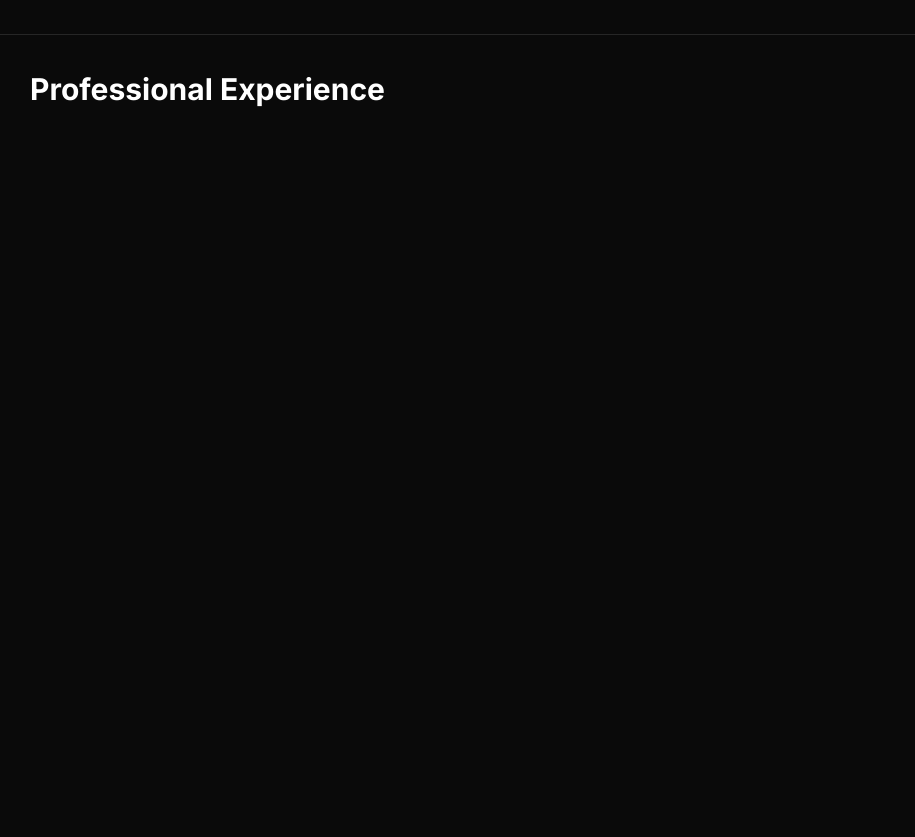
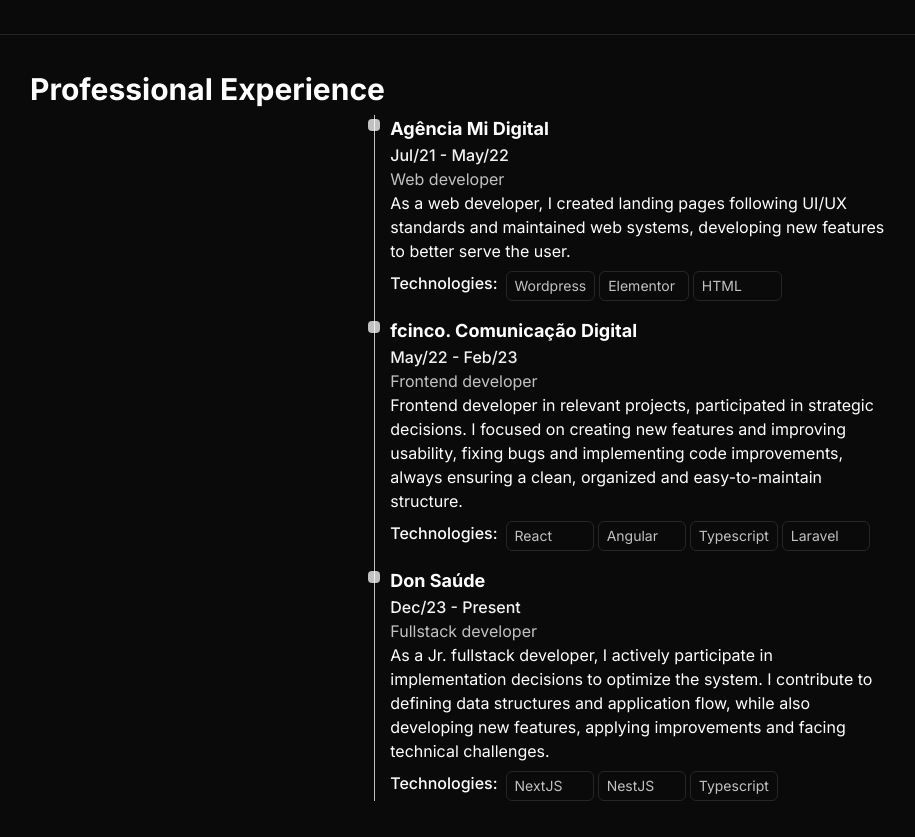
Before and after one commit to gabrielcaamargo/gabrielcaamargo.dev, a Next.js app: page / in a window 1280 px wide. Shown: the part 1008-1845 px from the top of the page, without its empty margins (10-925 px from the left). Before the commit the page ends 1159 px from the top, so only its background shows below. Built offline with nearby package versions, Linux system fonts and the light colour scheme.

Commit message:
feat: create timeline component and professional experience section

```diff
--- a/src/app/page.tsx
+++ b/src/app/page.tsx
@@ -5,6 +5,7 @@
 
 import { skills } from "@/utils/skills";
 import { Template } from "@/components/Template";
+import { Timeline } from "@/components/Timeline";
 
 export const metadata: Metadata = {
   title: "Gabriel Camargo | Home",
@@ -42,6 +43,36 @@
       <Template.Root>
         <Template.Content>
           <Template.Title>Professional Experience</Template.Title>
+
+          <Timeline.Root>
+            <div className="flex flex-col">
+              <Timeline.Content
+                company="Agência Mi Digital"
+                workingTime="Jul/21 - May/22"
+                role="Web developer"
+                description="As a web developer, I created landing pages following UI/UX standards and maintained web systems, developing new features to better serve the user."
+                technologies={['Wordpress', 'Elementor', 'HTML']}
+              />
+
+              <Timeline.Content
+                company="fcinco. Comunicação Digital"
+                workingTime="May/22 - Feb/23"
+                role="Frontend developer"
+                description="Frontend developer in relevant projects, participated in strategic decisions. I focused on creating new features and improving usability, fixing bugs and implementing code improvements, always ensuring a clean, organized and easy-to-maintain structure."
+                className="mt-4"
+                technologies={['React', 'Angular', 'Typescript', 'Laravel']}
+              />
+
+              <Timeline.Content
+                company="Don Saúde"
+                workingTime="Dec/23 - Present"
+                role="Fullstack developer"
+                description="As a Jr. fullstack developer, I actively participate in implementation decisions to optimize the system. I contribute to defining data structures and application flow, while also developing new features, applying improvements and facing technical challenges."
+                className="mt-4"
+                technologies={['NextJS', 'NestJS', 'Typescript']}
+              />
+            </div>
+          </Timeline.Root>
         </Template.Content>
       </Template.Root>
     </main>
--- /dev/null
+++ b/src/components/Timeline/TimelineContent.tsx
@@ -0,0 +1,30 @@
+import { ComponentProps } from "react";
+import { Badge } from "../Badge";
+
+interface ITimelineContentProps extends ComponentProps<'div'> {
+  company: string
+  workingTime: string
+  role: string
+  description: string
+  technologies: Array<string>
+}
+
+export function TimelineContent({ company, workingTime, role, description, technologies, className }: ITimelineContentProps) {
+  return (
+    <div className={`relative ${className}`}>
+      <span className="absolute top-0 left-0 h-3 w-3 rounded bg-white opacity-75 ml-[-22px] mt-1"></span>
+      <strong className="block text-lg">{company}</strong>
+      <span className="block font-medium opacity-95">{workingTime}</span>
+      <span className="block opacity-75">{role}</span>
+      <div>
+        <p>{description}</p>
+        <div className="flex mt-2">
+          <span className="font-medium">Technologies:</span>
+          <div className="ml-2 grid grid-cols-4 gap-1">
+            {technologies.map((technology, index) => <Badge title={technology} key={index} />)}
+          </div>
+        </div>
+      </div>
+    </div>
+  )
+}
--- /dev/null
+++ b/src/components/Timeline/TimelineRoot.tsx
@@ -0,0 +1,14 @@
+interface ITimelineRootProps {
+  children: React.ReactNode
+}
+
+export function TimelineRoot({ children }: ITimelineRootProps) {
+  return (
+    <div className="flex flex-col max-w-[512px] max-md:w-full max-md:max-w-full  mx-auto">
+      <div className="flex h-full gap-4">
+        <span className="w-[1px] bg-white opacity-75 h-[full]"></span>
+        {children}
+      </div>
+    </div>
+  )
+}
--- /dev/null
+++ b/src/components/Timeline/index.ts
@@ -0,0 +1,7 @@
+import { TimelineContent } from "./TimelineContent";
+import { TimelineRoot } from "./TimelineRoot";
+
+export const Timeline = {
+  Content: TimelineContent,
+  Root: TimelineRoot
+}
```
